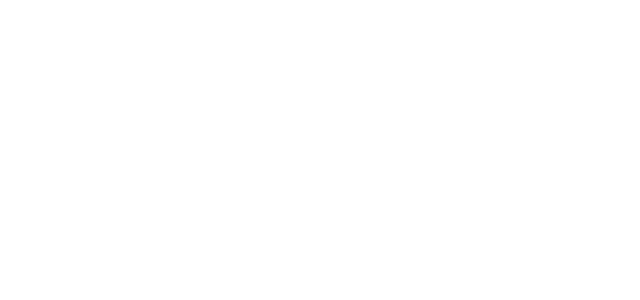
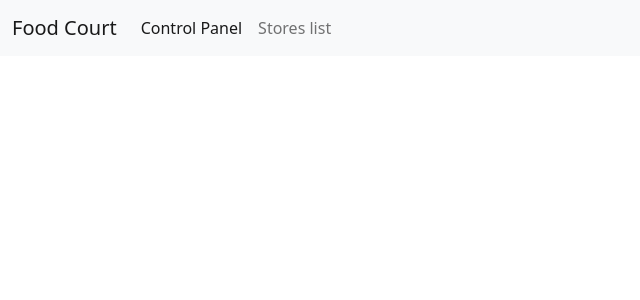
Before and after one commit to montaser223/food-court-challenge-frontEnd, an Angular app: page / in a window 1280 px wide. Shown: the top 300 px of the page, without its empty margins (0-640 px from the left). Built offline with nearby package versions, Linux system fonts and the light colour scheme.

Commit message:
Feat(layouts): add navbar component

```diff
--- a/src/app/app.component.html
+++ b/src/app/app.component.html
@@ -1 +1,2 @@
+<app-navbar></app-navbar>
 <router-outlet></router-outlet>
--- a/src/app/app.module.ts
+++ b/src/app/app.module.ts
@@ -7,9 +7,10 @@ import { AppComponent } from './app.component';
 import { FilterComponent } from './components/filter/filter.component';
 import { StoreTableComponent } from './components/store-table/store-table.component';
 import { StoreCardComponent } from './components/store-card/store-card.component';
+import { NavbarComponent } from './components/navbar/navbar.component';
 
 @NgModule({
-  declarations: [AppComponent, FilterComponent, StoreTableComponent, StoreCardComponent],
+  declarations: [AppComponent, FilterComponent, StoreTableComponent, StoreCardComponent, NavbarComponent],
   imports: [BrowserModule, AppRoutingModule, FormsModule],
   providers: [],
   bootstrap: [AppComponent],
--- /dev/null
+++ b/src/app/components/navbar/navbar.component.html
@@ -0,0 +1,28 @@
+<nav class="navbar navbar-expand-lg navbar-light bg-light">
+  <div class="container-fluid">
+    <a class="navbar-brand" href="#">Food Court</a>
+    <button
+      class="navbar-toggler"
+      type="button"
+      data-bs-toggle="collapse"
+      data-bs-target="#navbarSupportedContent"
+      aria-controls="navbarSupportedContent"
+      aria-expanded="false"
+      aria-label="Toggle navigation"
+    >
+      <span class="navbar-toggler-icon"></span>
+    </button>
+    <div class="collapse navbar-collapse" id="navbarSupportedContent">
+      <ul class="navbar-nav me-auto mb-2 mb-lg-0">
+        <li class="nav-item">
+          <a class="nav-link active" aria-current="page" href="#"
+            >Control Panel</a
+          >
+        </li>
+        <li class="nav-item">
+          <a class="nav-link" href="#">Stores list</a>
+        </li>
+      </ul>
+    </div>
+  </div>
+</nav>
--- /dev/null
+++ b/src/app/components/navbar/navbar.component.ts
@@ -0,0 +1,15 @@
+import { Component, OnInit } from '@angular/core';
+
+@Component({
+  selector: 'app-navbar',
+  templateUrl: './navbar.component.html',
+  styleUrls: ['./navbar.component.css']
+})
+export class NavbarComponent implements OnInit {
+
+  constructor() { }
+
+  ngOnInit(): void {
+  }
+
+}
```
Also changed, not shown: src/app/components/navbar/navbar.component.css (added).
